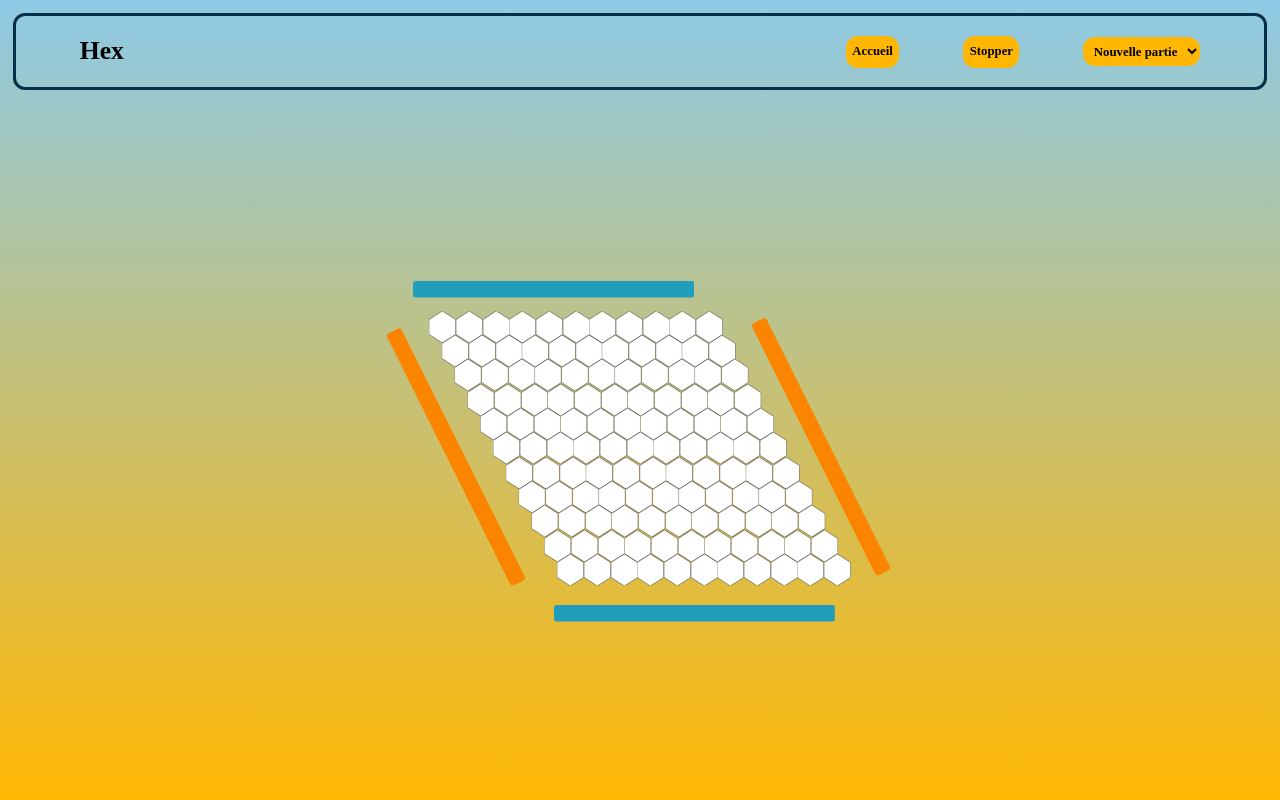
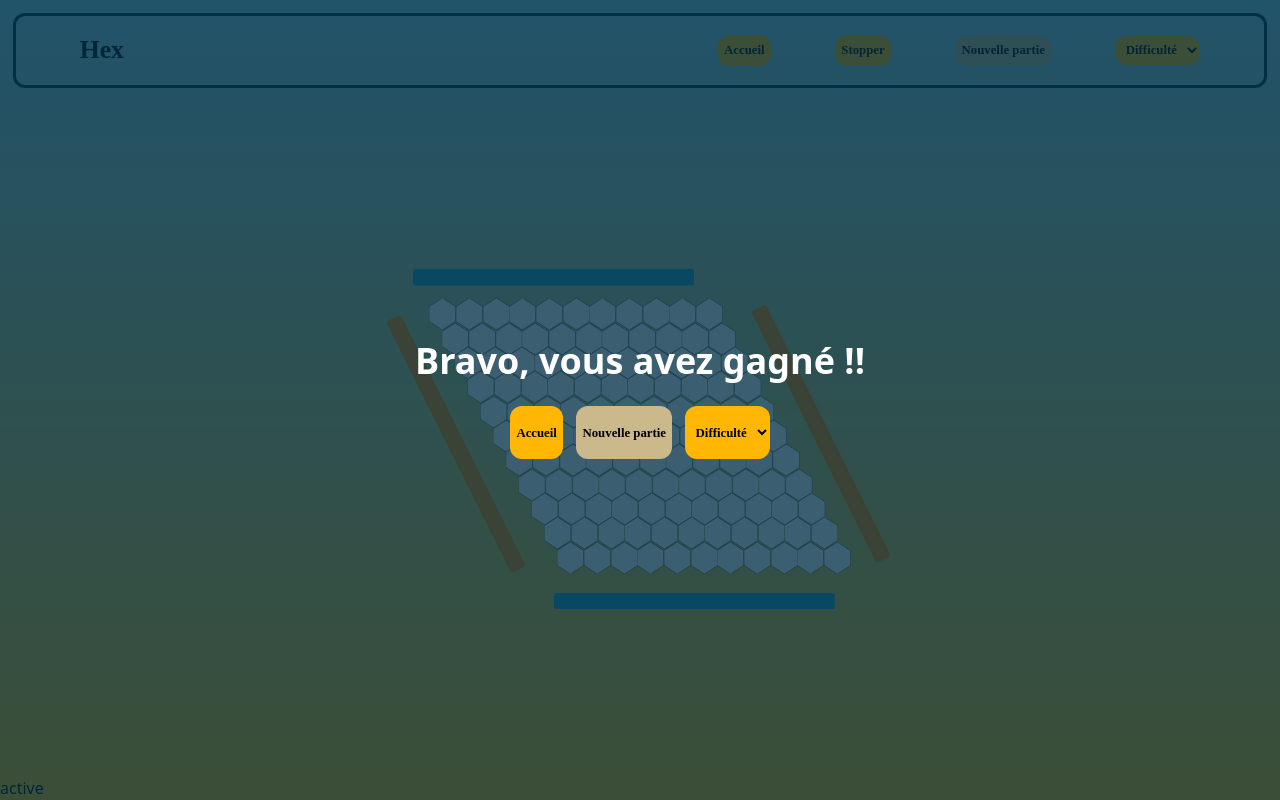
Before and after one commit to Lucy-Nightgold/Hex, a Flask app: template app/templates/game.html.j2 in a window 1280 px wide. Run offline with Flask 3, Linux system fonts and the light colour scheme; the template is opened without the code that fills it: most values are stand-ins (such as "Sample title", 1, 10 or a date in 2020); style sheets or scripts are compiled from the project's sources.

Commit message:
templates: updated game template

```diff
--- /dev/null
+++ b/app/templates/board.html.j2
@@ -0,0 +1,36 @@
+<div hidden class="translate-x-[0vw] translate-x-[1vw] translate-x-[2vw] translate-x-[3vw] translate-x-[4vw]
+                   translate-x-[5vw] translate-x-[6vw] translate-x-[7vw] translate-x-[8vw] translate-x-[9vw]
+                   translate-x-[10vw]"></div>
+
+<div class="h-fit w-fit inline-flex flex-col -translate-x-[5vw] gap-[1vw]">
+    <svg viewBox="0 0 1700 100" class="w-[22vw]">
+        <rect x="0" y="0" width="1700" height="100" fill="#219EBC" rx="20"/>
+    </svg>
+    <div class="inline-flex">
+        <svg viewBox="0 0 100 1700" class="h-[22vw] -rotate-[26.5deg] translate-x-[2.7vw] translate-y-[0.4vw]">
+            <rect x="0" y="0" width="100" height="1700" fill="#FB8500" rx="20"/>
+        </svg>
+        <div class="inline-flex flex-col -space-y-[0.6vw]">
+            {% for i in range(11) %}
+                <div class="inline-flex translate-x-[{{ i }}vw]">
+                    {% for j in range(11) %}
+                        <svg id="{{ j + i * 11 }}" viewBox="0 0 250 300" class="h-[2.5vw]">*
+                            <a href="/game/play/{{ j + i * 11 }}">
+                                <polygon class="cursor-pointer" points="125,0 250,80 250,220 125,300 0,220 0,80"
+                                     fill="{% if game_state[j + i * 11] == 'M' %}#219EBC{% elif game_state[j + i * 11] == 'm' %}#FB8500{% else %}white{% endif %}"
+                                     stroke="black" stroke-width="0.3vw"/>
+                            </a>
+                        </svg>
+                    {% endfor %}
+                </div>
+            {% endfor %}
+        </div>
+        <svg viewBox="0 0 100 1700" class="h-[22vw] -rotate-[26.5deg] translate-x-[7vw] -translate-y-[0.4vw]">
+            <rect x="0" y="0" width="100" height="1700" fill="#FB8500" rx="20"/>
+        </svg>
+    </div>
+
+    <svg viewBox="0 0 1700 100" class="w-[22vw] translate-x-[11vw]">
+        <rect x="0" y="0" width="1700" height="100" fill="#219EBC" rx="20"/>
+    </svg>
+</div>
--- a/app/templates/game.html.j2
+++ b/app/templates/game.html.j2
@@ -5,9 +5,6 @@
 	<title>Jeu de Hex</title>
 	<link rel="stylesheet" type="text/css" href="/static/main.css">
 </head>
-<div hidden class="translate-x-[0vw] translate-x-[1vw] translate-x-[2vw] translate-x-[3vw] translate-x-[4vw]
-                   translate-x-[5vw] translate-x-[6vw] translate-x-[7vw] translate-x-[8vw] translate-x-[9vw]
-                   translate-x-[10vw]"></div>
     <body class="h-screen w-full inline-flex justify-center flex-col bg-gradient-to-b from-[#8ECAE6] to-[#FFB703]">
         <div class="h-[10%] border-[0.3vw] rounded-xl m-[1vw] inline-flex justify-between align-middle items-center
                     border-[#023047] px-[5vw]">
@@ -15,46 +12,47 @@
             <div class="inline-flex justify-around align-middle items-center gap-[5vw]">
                 <a id="welcomePageButton" href="/" class="cursor-pointer border-none bg-[#ffb703] p-[0.5vw] rounded-xl text-[1vw] font-bold font-['Montserrat']">Accueil</a>
                 <a href="/game/end" class="cursor-pointer border-none bg-[#ffb703] p-[0.5vw] rounded-xl text-[1vw] font-bold font-['Montserrat']">Stopper</a>
-                <select name="restart" id="restart" class="p-[0.5vw] border-none rounded-xl text-[1vw] bg-[#ffb703] font-['Montserrat'] font-bold">
-                    <option value="">Nouvelle partie</option>
-                    <option value="easy">Facile</option>
-                    <option value="medium">Normale</option>
-                    <option value="hard">Difficile</option>
+                <a id="restart_button" class="cursor-not-allowed border-none bg-[#ffb703] p-[0.5vw] rounded-xl text-[1vw] font-bold font-['Montserrat'] grayscale-[75%]"> Nouvelle partie </a>
+                <select id="select_restart_difficulty" name="restart" id="restart" class="p-[0.5vw] border-none rounded-xl text-[1vw] bg-[#ffb703] font-['Montserrat'] font-bold">
+                    <option value="">Difficulté</option>
+                    <option value="2">Facile</option>
+                    <option value="4">Normale</option>
+                    <option value="6">Difficile</option>
                 </select>
             </div>
         </div>
         <div class="h-[90%] w-full inline-flex align-middle justify-center items-center">
-            <div id="board" class="h-fit w-fit inline-flex flex-col -translate-x-[5vw] gap-[1vw]">
-                <svg viewBox="0 0 1700 100" class="w-[22vw]">
-                    <rect x="0" y="0" width="1700" height="100" fill="#219EBC" rx="20"/>
-                </svg>
-                <div class="inline-flex">
-                    <svg viewBox="0 0 100 1700" class="h-[22vw] -rotate-[26.5deg] translate-x-[2.7vw] translate-y-[0.4vw]">
-                        <rect x="0" y="0" width="100" height="1700" fill="#FB8500" rx="20"/>
-                    </svg>
-                    <div class="inline-flex flex-col -space-y-[0.6vw]">
-                    {% for i in range(11) %}
-                        <div class="inline-flex translate-x-[{{ i }}vw]">
-                         {% for j in range(11) %}
-                             <svg id="{{ j + i * 11 }}" viewBox="0 0 250 300" class="h-[2.5vw]">
-                                 <a href="/game/play/{{ j + i * 11 }}">
-                                 <polygon class="cursor-pointer" points="125,0 250,80 250,220 125,300 0,220 0,80" fill="white" stroke="black" stroke-width="0.3vw"/>
-                                 </a>
-                            </svg>
-                         {% endfor %}
+            {% block board %}
+                <div id="board">
+                    {% include "board.html.j2" %}
+                </div>
+            {% endblock %}
+        </div>
+        <p>{{ winning_state }}</p>
+        {% if winning_state != 0 %}
+            <div class="absolute top-0 left-0 h-screen w-full">
+                <div class="z-10 h-full w-full  inline-flex justify-center align-middle items-center bg-[#023047C5]">
+                    <div class="inline-flex flex-col text-4xl gap-[2vw] font-bold justify-center items-center">
+                        {% if winning_state == -1 %}
+                            <p class="text-white">Vous avez malheuresement perdu...</p>
+                        {% else %}
+                            <p class="text-white">Bravo, vous avez gagné !!</p>
+                        {% endif %}
+                        <div class="inline-flex gap-[1vw]">
+                            <a id="welcomePageButton" href="/" class="cursor-pointer border-none bg-[#ffb703] p-[0.5vw] rounded-xl text-[1vw] font-bold font-['Montserrat']">Accueil</a>
+                            <a id="restart_button_end" class="cursor-not-allowed border-none bg-[#ffb703] p-[0.5vw] rounded-xl text-[1vw] font-bold font-['Montserrat'] grayscale-[75%]"> Nouvelle partie </a>
+                            <select id="select_restart_difficulty_end" name="restart" id="restart" class="p-[0.5vw] border-none rounded-xl text-[1vw] bg-[#ffb703] font-['Montserrat'] font-bold">
+                                <option value="">Difficulté</option>
+                                <option value="2">Facile</option>
+                                <option value="4">Normale</option>
+                                <option value="6">Difficile</option>
+                            </select>
                         </div>
-                    {% endfor %}
                     </div>
-                    <svg viewBox="0 0 100 1700" class="h-[22vw] -rotate-[26.5deg] translate-x-[7vw] -translate-y-[0.4vw]">
-                        <rect x="0" y="0" width="100" height="1700" fill="#FB8500" rx="20"/>
-                    </svg>
                 </div>
+            </div>
 
-                <svg viewBox="0 0 1700 100" class="w-[22vw] translate-x-[11vw]">
-                    <rect x="0" y="0" width="1700" height="100" fill="#219EBC" rx="20"/>
-                </svg>
-            </div>
-        </div>
-
+        {% endif %}
     </body>
+    <script src="/static/src/scripts/hex.js"></script>
 </html>
```
